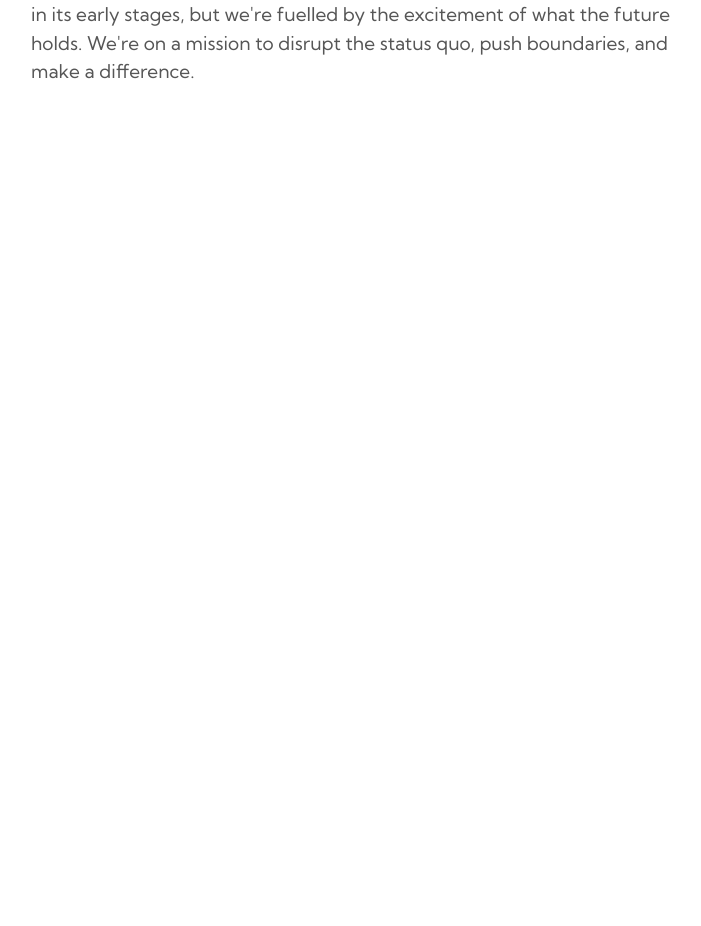
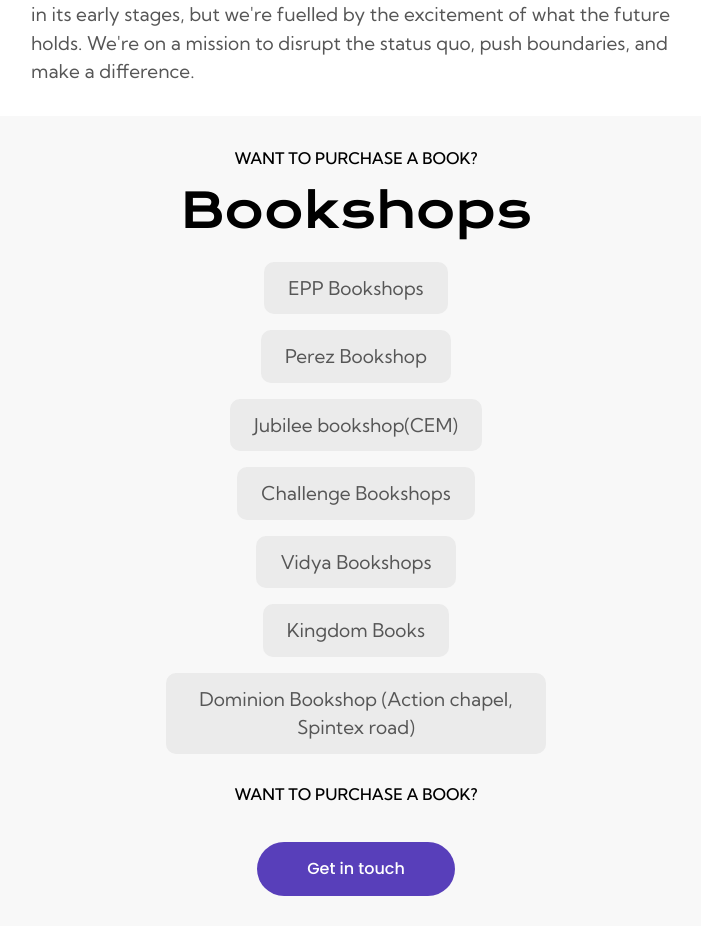
Before and after one commit to nyator/YKWPublications, a React (Vite) app in the folder ykwp/: page / in a window 1280 px wide. Shown: the part 3691-4617 px from the top of the page, without its empty margins (284-985 px from the left). Before the commit the page ends 3807 px from the top, so only its background shows below. Built offline with nearby package versions, Linux system fonts and the light colour scheme.

Commit message:
"Update home page with new components and constants; add Bookshop component and shops array to constants"

```diff
--- a/ykwp/src/constants/index.js
+++ b/ykwp/src/constants/index.js
@@ -1,4 +1,17 @@
 import { book } from "../constants/images.js";
 
+export const books = [book, book, book, book];
 
-export const books = [ book, book, book, book,];
+export const homeSectionText = [
+  {
+    head: "OUR JOURNEY",
+    title: "A Word A Day",
+    desc: "Founded in 2022, ZeroTech Agency represents the culmination of our dream to create a tech company that sets new standards. Our journey is in its early stages, but we're fuelled by the excitement of what the future holds. We're on a mission to disrupt the status quo, push boundaries, and make a difference.",
+  },
+  {
+    head: "OUR ViSION",
+    title: "A Word A Day",
+    desc: "Founded in 2022, ZeroTech Agency represents the culmination of our dream to create a tech company that sets new standards. Our journey is in its early stages, but we're fuelled by the excitement of what the future holds. We're on a mission to disrupt the status quo, push boundaries, and make a difference.",
+  },
+];
+export const shops = ["EPP Bookshops", "Perez Bookshop", "Jubilee bookshop(CEM)", "Challenge Bookshops", "Vidya Bookshops", "Kingdom Books", "Dominion Bookshop (Action chapel, Spintex road)"];
--- /dev/null
+++ b/ykwp/src/designs/Bookshop.jsx
@@ -0,0 +1,38 @@
+import { styles } from "../constants/styles.js";
+import { shops } from "../constants/index.js";
+import CustomButton from "../components/CustomButton";
+
+const Bookshop = () => {
+  return (
+    <section className="w-full bg-1 px-[40px] md:px-[180px] lg:px-[220px] py-[30px] ll:py-[80px]">
+      <div className="flex flex-col items-center justify-start space-y-2">
+        <div className="text-center space-y-4">
+          <p className={`${styles.smTitle}`}>WANT TO PURCHASE A BOOK?</p>
+          <h1 className={`${styles.contentTitle} text-3 text-center`}>
+            Bookshops
+          </h1>
+        </div>
+
+          <div className="flex flex-wrap items-center justify-center p-5 w-1/2 gap-4">
+            {shops.map((shop) => (
+              <p
+                className={`${styles.paragraph} bg-2 text-center px-6 py-3 rounded-[10px]`}
+              >
+                {shop}
+              </p>
+            ))}
+          </div>
+          <p className={`${styles.smTitle}`}>WANT TO PURCHASE A BOOK?</p>
+          <CustomButton
+            title="Get in touch"
+            to="#"
+            style="bg-mpurple text-white text-nowrap mt-7"
+          />
+
+        </div>
+
+    </section>
+  );
+};
+
+export default Bookshop;
--- a/ykwp/src/pages/Home.jsx
+++ b/ykwp/src/pages/Home.jsx
@@ -4,6 +4,7 @@
 import { img, book } from "../constants/images.js";
 import CustomButton from "../components/CustomButton.jsx";
 import { CircleChevronLeft, CircleChevronRight } from "lucide-react";
+import Bookshop from "../designs/Bookshop.jsx";
 
 const Home = () => {
   return (
@@ -75,6 +76,8 @@
       <SectionBox  button="hidden" />
       <SectionBox  button="hidden" reverse="ll:flex-row-reverse"/>
 
+      <Bookshop />
+
     </>
   );
 };
```
